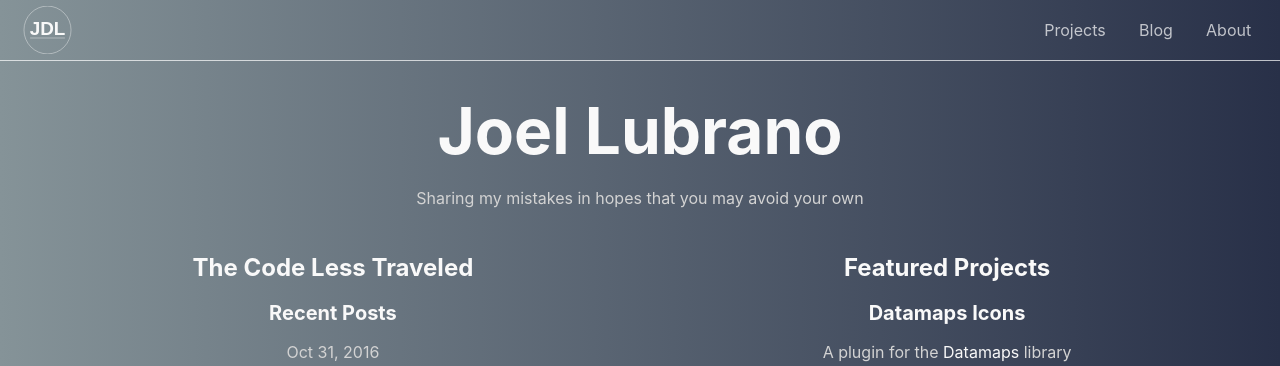
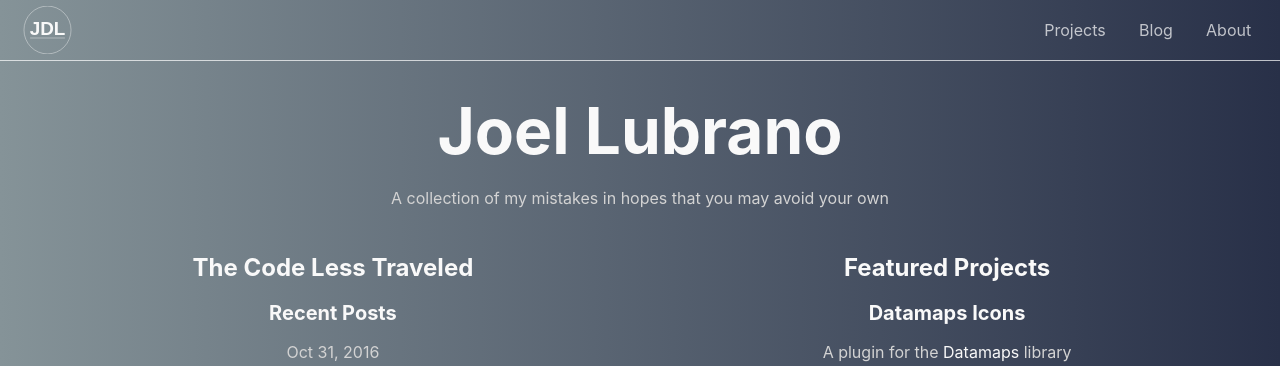
Before and after one commit to jdlubrano/jdlubrano.github.io, a Jekyll site: the page built from index.html, in a window 1280 px wide. Shown: the top 366 px of the page. Built offline with Jekyll 4.4.1, drawn with Linux system fonts in a browser that asks for light colours; nearby versions of some CDN libraries.

Commit message:
Update description

```diff
--- a/_config.yml
+++ b/_config.yml
@@ -16,7 +16,7 @@
 title: The Code Less Traveled
 email: joel.lubrano@gmail.com
 description: > # this means to ignore newlines until "baseurl:"
-  A collection of my mistakes in hopes that you may avoid your own.
+  A collection of my mistakes in hopes that you may avoid your own
 baseurl: "" # the subpath of your site, e.g. /blog
 url: "https://jdlubrano.github.io" # the base hostname & protocol for your site
 github_username:  jdlubrano
--- a/index.html
+++ b/index.html
@@ -4,7 +4,7 @@ layout: default
 
 <section class="billboard text-center">
   <h1 class="author-name">Joel Lubrano</h1>
-  <p>Sharing my mistakes in hopes that you may avoid your own</p>
+  <p>{{ site.description }}</p>
 </section>
 
 <section class="blog-preview text-center">
```
